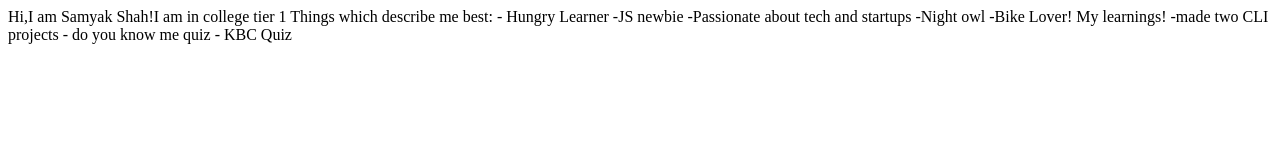
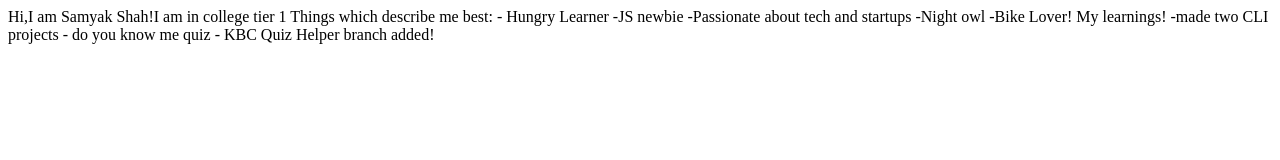
Before and after one commit to samyakshah3008/Samyak_Shah_demo_site, a plain HTML site: page index.html in a window 1280 px wide. Drawn offline with Linux system fonts and the light colour scheme.

Commit message:
DOCS:added branch

```diff
--- a/index.html
+++ b/index.html
@@ -20,6 +20,7 @@
         - do you know me quiz
         - KBC Quiz
 
+   Helper branch added!
 
 
 
```
